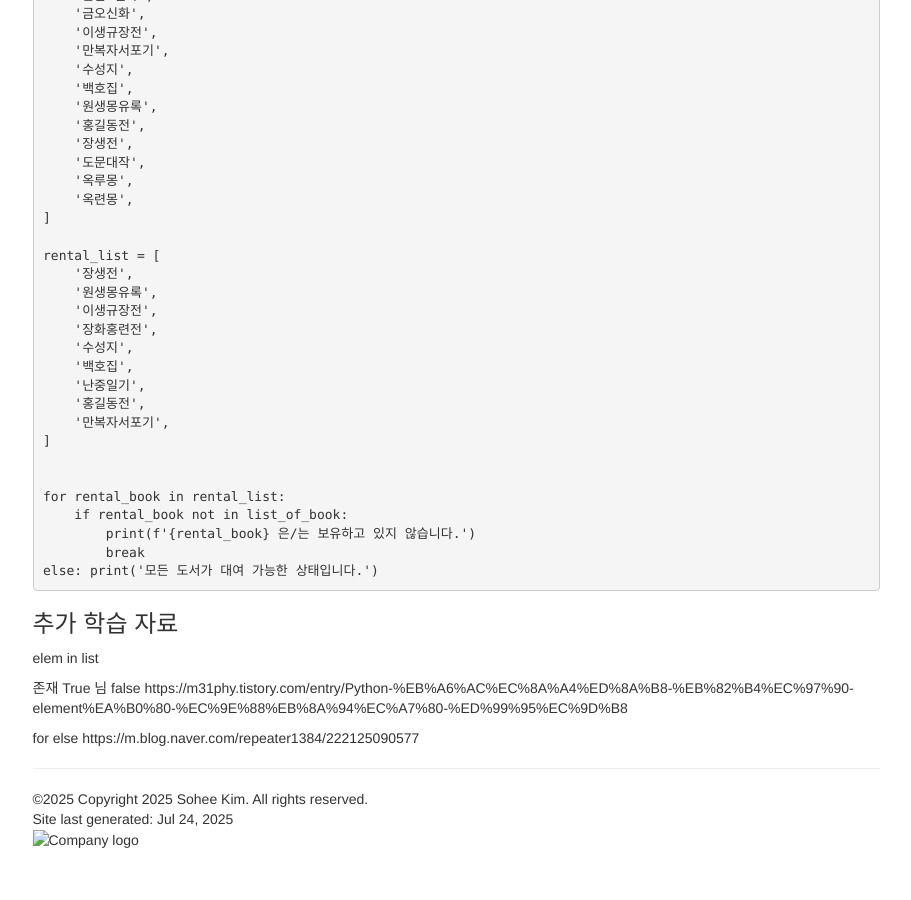
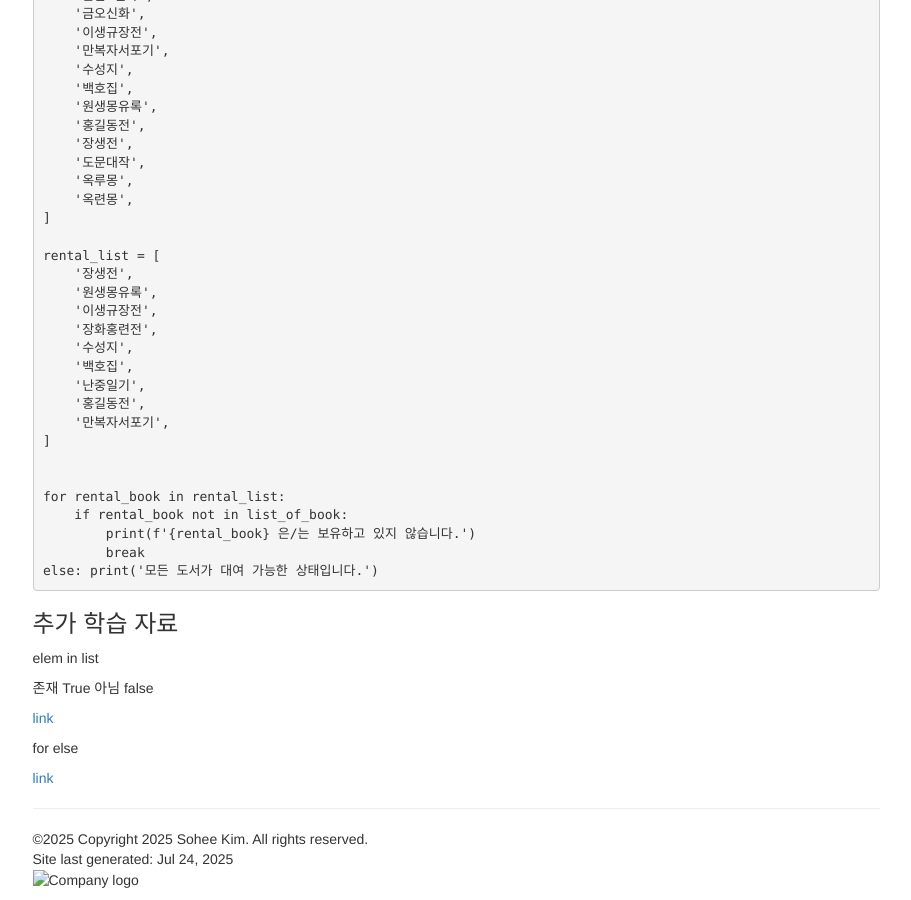
Before and after one commit to hann2a/hann2a.github.io, a Jekyll site: the page built from _posts/2025-07-24-2217.md, in a window 1280 px wide and 900 px high, scrolled down 712 px. Shown: the whole window, without its empty margins (330-1241 px from the left). Built offline with Jekyll 4.4.1, drawn with Linux system fonts in a browser that asks for light colours; nearby versions of some CDN libraries; library files that are not in the unit come from our copies; comment, search, counter and statistics services are not loaded; before the commit the page ends 1572 px from its top, so only the background shows below that.

Commit message:
change link viewing

```diff
--- a/_posts/2025-07-24-2217.md
+++ b/_posts/2025-07-24-2217.md
@@ -76,8 +76,10 @@ else: print('모든 도서가 대여 가능한 상태입니다.')
 elem in list
 
 존재 True
-님 false
-https://m31phy.tistory.com/entry/Python-%EB%A6%AC%EC%8A%A4%ED%8A%B8-%EB%82%B4%EC%97%90-element%EA%B0%80-%EC%9E%88%EB%8A%94%EC%A7%80-%ED%99%95%EC%9D%B8
+아님 false
+
+[link](https://m31phy.tistory.com/entry/Python-%EB%A6%AC%EC%8A%A4%ED%8A%B8-%EB%82%B4%EC%97%90-element%EA%B0%80-%EC%9E%88%EB%8A%94%EC%A7%80-%ED%99%95%EC%9D%B8)
 
 for else
-https://m.blog.naver.com/repeater1384/222125090577
+
+[link](https://m.blog.naver.com/repeater1384/222125090577)
```
Also changed, not shown: _posts/2025-07-24-2218.md (+1 -3 lines).
